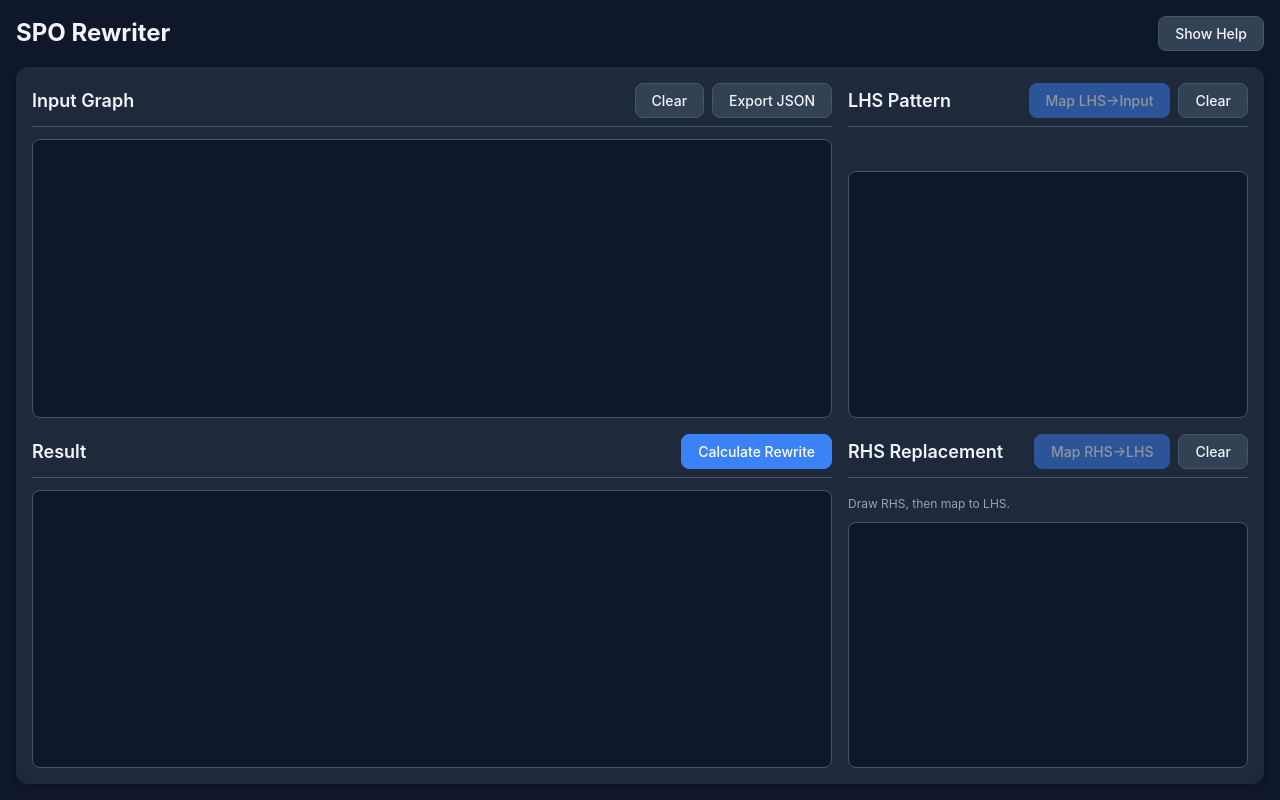
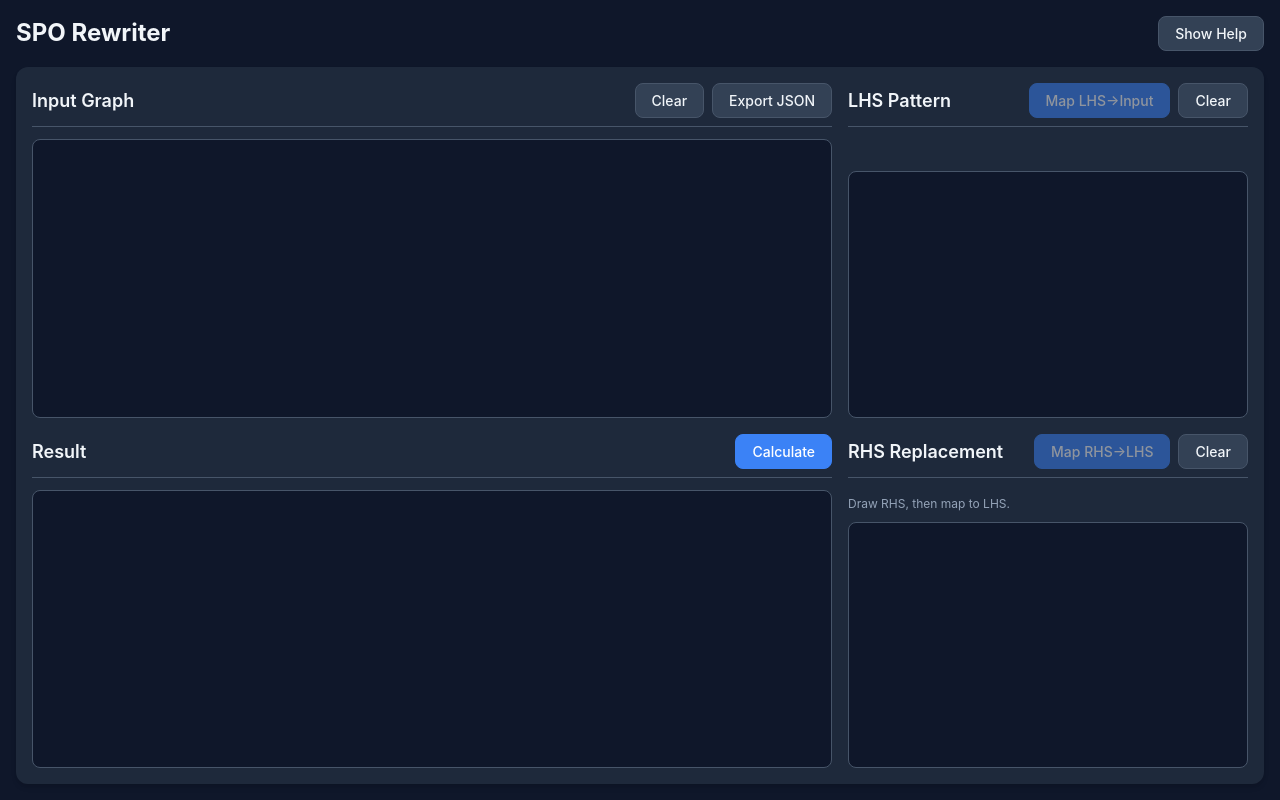
Before and after one commit to kiteniszhat/SPO-Rewriter, a React (Vite) app: page / in a window 1280 px wide. Built offline with nearby package versions, Linux system fonts and the light colour scheme.

Commit message:
fixed button

```diff
--- a/src/GraphEditor.tsx
+++ b/src/GraphEditor.tsx
@@ -470,7 +470,7 @@ export default function GraphEditor() {
           <div className="panel-header">
             <span className="panel-title">Result</span>
             <button className="btn btn-primary" onClick={onCalculate} style={{ marginLeft: 'auto' }}>
-              Calculate Rewrite
+              Calculate
             </button>
           </div>
           <div className="graph-container">
```
